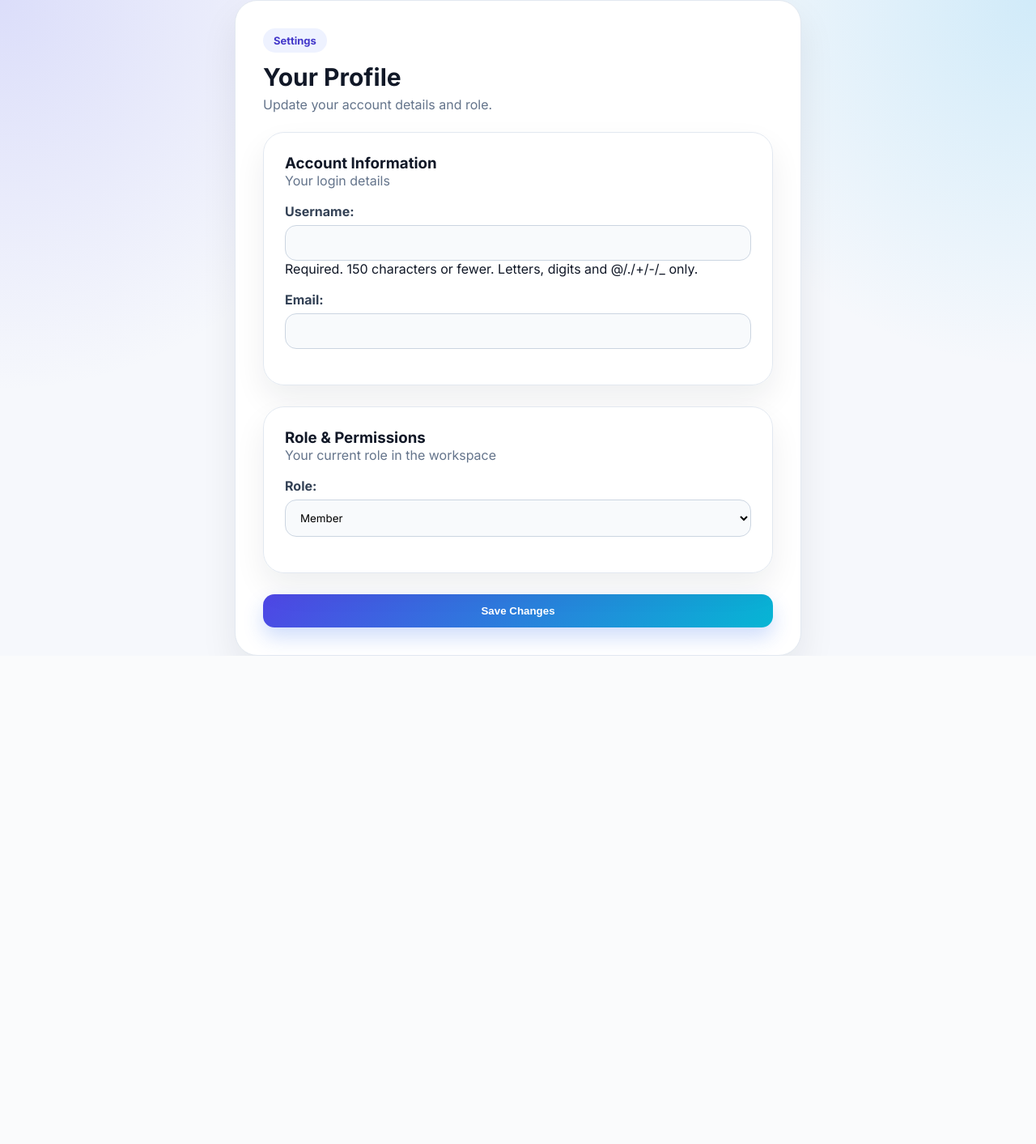
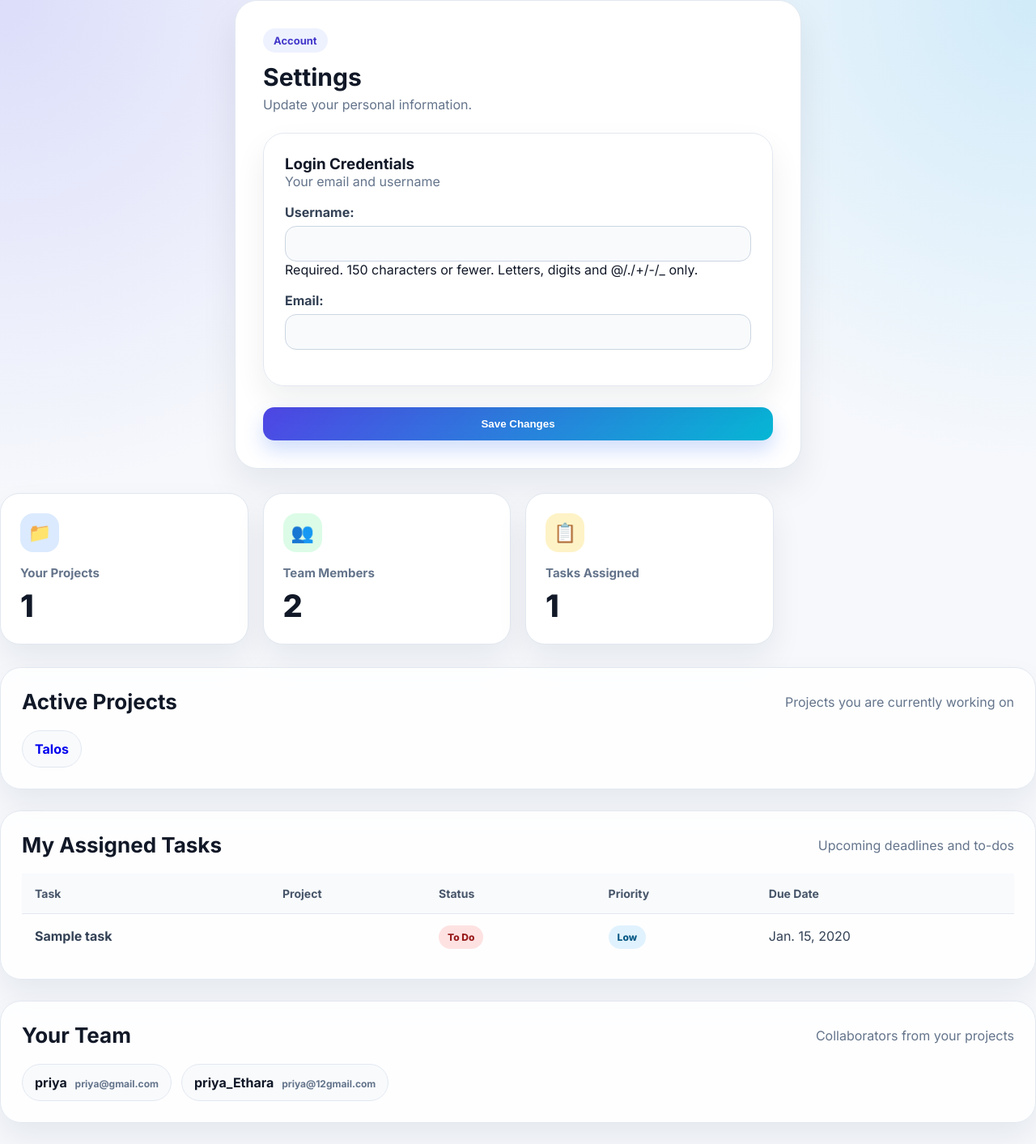
Before and after one commit to priyasisaudiya29-ship-it/team-task-manager, a Django app: template core/templates/core/profile.html in a window 1280 px wide. Shown: the whole page at 81% size. Before the commit the page ends 810 px from the top, so only its background shows below. Run offline with Django 5.2, Linux system fonts and the light colour scheme; the template is opened without the code that fills it: values that come from a table or form of the project are taken from there, others are empty; data comes from the database, SQL or seed files in the repository; tables that the repository leaves empty hold one stand-in row (values such as "Sample post"); parts of the project's set-up code (start-up, migrations or seed data) failed here and were passed over.

Commit message:
refactor profile section to show projects, team, and tasks

```diff
--- a/core/forms.py
+++ b/core/forms.py
@@ -35,12 +35,6 @@ class UserUpdateForm(forms.ModelForm):
         fields = ['username', 'email']
 
 
-class ProfileUpdateForm(forms.ModelForm):
-    class Meta:
-        model = Profile
-        fields = ['role']
-
-
 class ProjectForm(forms.ModelForm):
     members = forms.ModelMultipleChoiceField(
         queryset=User.objects.all(),
--- a/core/templates/core/profile.html
+++ b/core/templates/core/profile.html
@@ -1,29 +1,115 @@
 {% extends 'core/base.html' %}
 
 {% block content %}
-<div class="form-wrapper">
-    <div class="form-header">
-        <span class="tag">Settings</span>
-        <h2>Your Profile</h2>
-        <p>Update your account details and role.</p>
+<div class="profile-layout">
+    <div class="form-wrapper" style="margin-bottom: 30px;">
+        <div class="form-header">
+            <span class="tag">Account</span>
+            <h2>Settings</h2>
+            <p>Update your personal information.</p>
+        </div>
+
+        <form method="POST" class="modern-form">
+            {% csrf_token %}
+            <div class="content-card">
+                <h3>Login Credentials</h3>
+                <p class="muted">Your email and username</p>
+                <div style="margin-top: 15px;">
+                    {{ u_form.as_p }}
+                </div>
+            </div>
+            <button type="submit" class="primary-btn full">Save Changes</button>
+        </form>
     </div>
 
-    <form method="POST" class="modern-form">
-        {% csrf_token %}
+    <div class="stats-grid">
+        <div class="stat-card blue">
+            <div class="stat-icon">📁</div>
+            <h3>Your Projects</h3>
+            <p>{{ projects.count }}</p>
+        </div>
+        <div class="stat-card green">
+            <div class="stat-icon">👥</div>
+            <h3>Team Members</h3>
+            <p>{{ team_members.count }}</p>
+        </div>
+        <div class="stat-card yellow">
+            <div class="stat-icon">📋</div>
+            <h3>Tasks Assigned</h3>
+            <p>{{ assigned_tasks.count }}</p>
+        </div>
+    </div>
 
-        <div class="content-card">
-            <h3>Account Information</h3>
-            <p class="muted">Your login details</p>
-            {{ u_form.as_p }}
+    <div class="content-card">
+        <div class="section-heading">
+            <h2>Active Projects</h2>
+            <p>Projects you are currently working on</p>
         </div>
+        <div class="member-list">
+            {% for project in projects %}
+            <a href="{% url 'project_detail' project.id %}" class="member-pill {% if project.owner == user %}admin-pill{% endif %}">
+                {{ project.name }}
+            </a>
+            {% empty %}
+            <p class="muted">No projects joined yet.</p>
+            {% endfor %}
+        </div>
+    </div>
 
-        <div class="content-card">
-            <h3>Role & Permissions</h3>
-            <p class="muted">Your current role in the workspace</p>
-            {{ p_form.as_p }}
+    <div class="content-card">
+        <div class="section-heading">
+            <h2>My Assigned Tasks</h2>
+            <p>Upcoming deadlines and to-dos</p>
         </div>
+        {% if assigned_tasks %}
+        <div class="table-box">
+            <table>
+                <thead>
+                    <tr>
+                        <th>Task</th>
+                        <th>Project</th>
+                        <th>Status</th>
+                        <th>Priority</th>
+                        <th>Due Date</th>
+                    </tr>
+                </thead>
+                <tbody>
+                    {% for task in assigned_tasks %}
+                    <tr>
+                        <td><strong>{{ task.title }}</strong></td>
+                        <td>{{ task.project.name }}</td>
+                        <td><span class="badge {{ task.status }}">{{ task.get_status_display }}</span></td>
+                        <td><span class="priority {{ task.priority }}">{{ task.get_priority_display }}</span></td>
+                        <td>{{ task.due_date }}</td>
+                    </tr>
+                    {% endfor %}
+                </tbody>
+            </table>
+        </div>
+        {% else %}
+        <p class="muted">No tasks assigned to you yet.</p>
+        {% endif %}
+    </div>
 
-        <button type="submit" class="primary-btn full">Save Changes</button>
-    </form>
+    <div class="content-card">
+        <div class="section-heading">
+            <h2>Your Team</h2>
+            <p>Collaborators from your projects</p>
+        </div>
+        <div class="member-list">
+            {% for member in team_members %}
+            <div class="member-pill">
+                {{ member.username }} <span>{{ member.email }}</span>
+            </div>
+            {% empty %}
+            <p class="muted">No team members found.</p>
+            {% endfor %}
+        </div>
+    </div>
 </div>
+
+<style>
+    .profile-layout .content-card { margin-top: 25px; }
+    .profile-layout .stat-card { margin-bottom: 0; }
+</style>
 {% endblock %}
```
Also changed, not shown: core/views.py (+18 -6 lines).
